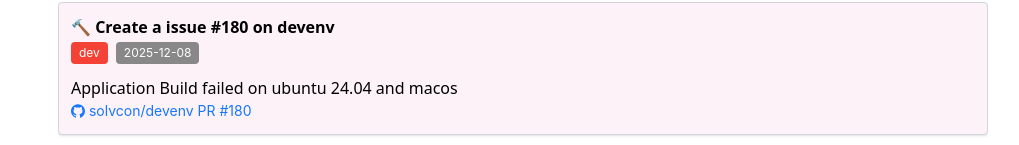
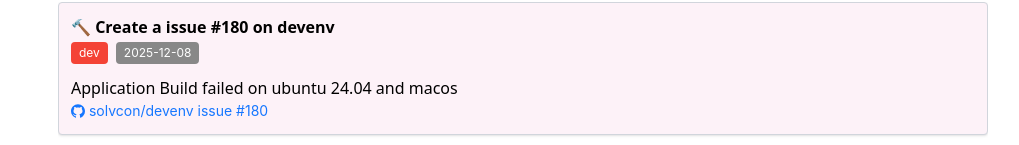
Before and after one commit to c1ydehhx/c1ydehhx.github.io, a React (Vite) app: page /#/DevDaily in a window 1280 px wide. Shown: the part 476-621 px from the top of the page, without its empty margins (117-1136 px from the left). Built offline with nearby package versions, Linux system fonts and the light colour scheme.

Commit message:
Update daily

```diff
--- a/src/daily/daily.tsx
+++ b/src/daily/daily.tsx
@@ -11,7 +11,7 @@
         description: <div>
             <p>Application Build failed on ubuntu 24.04 and macos</p>
             <div className="flex flex-col gap-1">
-                <Link href="https://github.com/solvcon/devenv/issues/180"><GithubOutlined /> solvcon/devenv PR #180</Link>
+                <Link href="https://github.com/solvcon/devenv/issues/180"><GithubOutlined /> solvcon/devenv issue #180</Link>
             </div>
         </div>
     },
```
